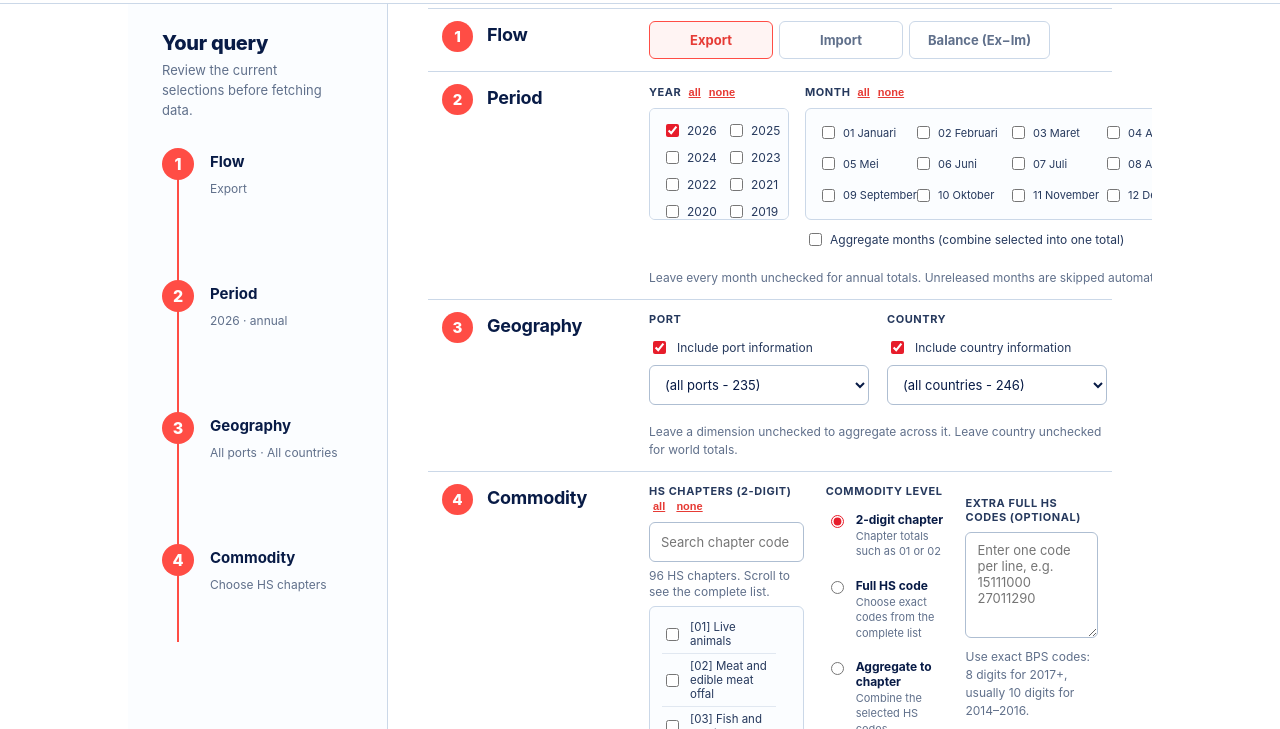
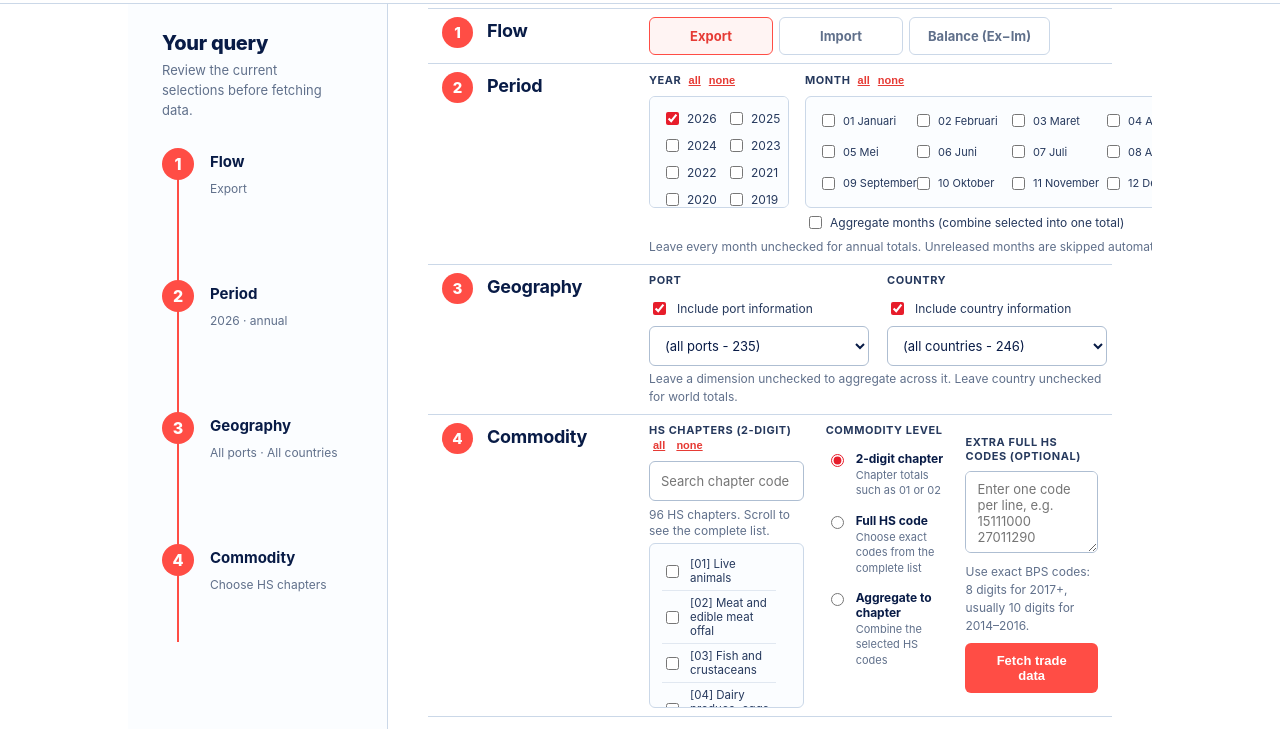
Before and after one commit to hengkykurniawan/bps_trade, a website: page index.html in a window 1280 px wide. Shown: the part 67-796 px from the top of the page. Drawn offline with nearby package versions, Linux system fonts and the light colour scheme.

Commit message:
Fit trade form within one screen

```diff
--- a/docs/styles.css
+++ b/docs/styles.css
@@ -77,7 +77,7 @@ nav a::before {
   width: 80%;
   max-width: 80%;
   margin: 0 auto;
-  min-height: calc(100vh - 70px);
+  min-height: calc(100vh - 108px);
 }
 .app-shell.master-mode { grid-template-columns: minmax(0, 1fr); }
 .app-shell.master-mode .query-rail { display: none; }
@@ -203,7 +203,7 @@ button.linkbtn { min-height: 0; color: var(--coral-dark); font-size: 11px; }
   display: grid;
   grid-template-columns: 185px minmax(0, 1fr);
   gap: 22px;
-  padding: 12px 14px;
+  padding: 8px 14px;
   border-bottom: 1px solid var(--rule);
 }
 .step-heading { display: flex; align-items: start; gap: 14px; }
@@ -239,29 +239,30 @@ button.linkbtn { min-height: 0; color: var(--coral-dark); font-size: 11px; }
 .segmented input:checked + span { border-color: var(--coral); background: #fff4f3; color: var(--coral-dark); }
 
 h3 { margin: 0 0 8px; color: var(--ink-soft); font-size: 11px; letter-spacing: .55px; }
-.period-grid { display: grid; grid-template-columns: minmax(140px,.35fr) minmax(400px,1.65fr); gap: 16px; }
+.period-grid { display: grid; grid-template-columns: minmax(140px,.35fr) minmax(400px,1.65fr); column-gap: 16px; row-gap: 4px; }
 .period-grid .scroll { height: 112px; max-height: 112px; display: grid; gap: 0 6px; }
 .period-grid #years { grid-template-columns: repeat(2, minmax(58px, 1fr)); }
 .period-grid #monthsbox { grid-template-columns: repeat(4, minmax(0, 1fr)); }
 .period-grid label.opt { gap: 5px; }
 .period-grid #monthsbox label.opt { font-size: 11px; white-space: nowrap; }
+.period-grid > div:nth-child(2) > label.opt { margin-top: 3px !important; padding-block: 2px; }
 .period-help, .geo-help { grid-column: 1 / -1; margin: 0; }
 .scroll { border-radius: 6px; background: var(--sea-25); border-color: var(--rule); }
 .opt { color: var(--ink-soft); font-size: 12px; }
 
-.geo-grid { display: grid; grid-template-columns: repeat(2, minmax(220px, 1fr)); gap: 18px; }
-.commodity-grid { display: grid; grid-template-columns: minmax(0, 1.05fr) minmax(0, .8fr) minmax(0, .9fr); gap: 22px; }
+.geo-grid { display: grid; grid-template-columns: repeat(2, minmax(220px, 1fr)); column-gap: 18px; row-gap: 4px; }
+.commodity-grid { display: grid; grid-template-columns: minmax(0, 1.05fr) minmax(0, .8fr) minmax(0, .9fr); column-gap: 22px; row-gap: 10px; }
 .chapter-picker { min-width: 0; width: 100%; }
 .chapter-picker #hsfilter { width: 100%; margin: 0 0 6px; }
-.commodity-list-note { min-height: 30px; margin: 0 0 6px; line-height: 1.35; }
-.chapters { width: 100%; min-width: 0; height: clamp(250px, 34vh, 340px); max-height: none !important; display: block; overflow-y: scroll; scrollbar-gutter: stable; overscroll-behavior: contain; }
+.commodity-list-note { min-height: 20px; margin: 0 0 4px; line-height: 1.35; }
+.chapters { width: 100%; min-width: 0; height: clamp(165px, 19vh, 195px); max-height: none !important; display: block; overflow-y: scroll; scrollbar-gutter: stable; overscroll-behavior: contain; }
 .chapters label.opt { min-width: 0; font-size: 11.5px; padding: 5px 0; border-bottom: 1px solid var(--rule-soft); white-space: normal; overflow-wrap: anywhere; }
-.level-option { align-items: start; gap: 9px; margin: 0 0 10px; }
+.level-option { align-items: start; gap: 9px; margin: 0 0 6px; }
 .level-option span { display: grid; gap: 2px; }
 .level-option b { color: var(--ink); font-size: 12px; }
 .level-option small { color: var(--muted); font-size: 11px; line-height: 1.4; }
-.extra-codes textarea { min-height: 106px; height: 106px; }
-.query-actions { display: flex; gap: 8px; margin-top: 14px; }
+.extra-codes textarea { min-height: 82px; height: 82px; }
+.query-actions { display: flex; gap: 8px; margin-top: 8px; }
 .query-actions .primary { flex: 1; }
 .progress-row { display: grid; grid-template-columns: auto minmax(100px,1fr) auto; gap: 14px; align-items: center; min-height: 44px; padding: 0 14px; border-bottom: 1px solid var(--rule); font-size: 11px; }
 #bar { display: block; height: 7px; margin: 0; background: var(--sea-100); }
@@ -313,7 +314,7 @@ h3 { margin: 0 0 8px; color: var(--ink-soft); font-size: 11px; letter-spacing: .
 th { background: var(--sea-50); color: var(--ink); }
 th, td { border-color: var(--rule-soft); padding: 8px 10px; }
 
-footer { width: 80%; margin: 0 auto; padding: 18px 40px 24px 300px; color: var(--muted); font-size: 11px; text-align: center; }
+footer { width: 80%; margin: 0 auto; padding: 10px 40px 12px 300px; color: var(--muted); font-size: 11px; text-align: center; }
 
 @media (max-width: 1120px) {
   header .shell, .app-shell, footer { width: 100%; max-width: 100%; }
@@ -342,6 +343,7 @@ footer { width: 80%; margin: 0 auto; padding: 18px 40px 24px 300px; color: var(-
   .header-copy p { max-width: none; white-space: normal; }
   .header-right { min-width: 0; }
   .app-shell { display: block; }
+  .app-shell { min-height: auto; }
   .query-rail { border: 0; border-bottom: 1px solid var(--rule); padding: 14px 20px; }
   .rail-sticky { position: static; }
   .rail-title { font-size: 14px; }
@@ -367,6 +369,9 @@ footer { width: 80%; margin: 0 auto; padding: 18px 40px 24px 300px; color: var(-
   .period-grid, .geo-grid, .commodity-grid { grid-template-columns: 1fr; }
   .extra-codes { grid-column: auto; }
   .period-grid .scroll, .period-grid #monthsbox { grid-template-columns: repeat(2, minmax(90px, 1fr)); }
+  .period-grid, .geo-grid, .commodity-grid { row-gap: 14px; }
+  .chapters { height: clamp(250px, 34vh, 340px); }
+  .extra-codes textarea { min-height: 106px; height: 106px; }
   .vizgrid { grid-template-columns: 1fr; }
   .viz.balance-mode .vizgrid { grid-template-columns: 1fr; }
   .viz.balance-mode .vizgrid > div:first-child { grid-column: auto; }
--- a/site/site.css
+++ b/site/site.css
@@ -76,7 +76,7 @@ nav a::before {
   width: 80%;
   max-width: 80%;
   margin: 0 auto;
-  min-height: calc(100vh - 70px);
+  min-height: calc(100vh - 108px);
 }
 .app-shell.master-mode { grid-template-columns: minmax(0, 1fr); }
 .app-shell.master-mode .query-rail { display: none; }
@@ -202,7 +202,7 @@ button.linkbtn { min-height: 0; color: var(--coral-dark); font-size: 11px; }
   display: grid;
   grid-template-columns: 185px minmax(0, 1fr);
   gap: 22px;
-  padding: 12px 14px;
+  padding: 8px 14px;
   border-bottom: 1px solid var(--rule);
 }
 .step-heading { display: flex; align-items: start; gap: 14px; }
@@ -238,29 +238,30 @@ button.linkbtn { min-height: 0; color: var(--coral-dark); font-size: 11px; }
 .segmented input:checked + span { border-color: var(--coral); background: #fff4f3; color: var(--coral-dark); }
 
 h3 { margin: 0 0 8px; color: var(--ink-soft); font-size: 11px; letter-spacing: .55px; }
-.period-grid { display: grid; grid-template-columns: minmax(140px,.35fr) minmax(400px,1.65fr); gap: 16px; }
+.period-grid { display: grid; grid-template-columns: minmax(140px,.35fr) minmax(400px,1.65fr); column-gap: 16px; row-gap: 4px; }
 .period-grid .scroll { height: 112px; max-height: 112px; display: grid; gap: 0 6px; }
 .period-grid #years { grid-template-columns: repeat(2, minmax(58px, 1fr)); }
 .period-grid #monthsbox { grid-template-columns: repeat(4, minmax(0, 1fr)); }
 .period-grid label.opt { gap: 5px; }
 .period-grid #monthsbox label.opt { font-size: 11px; white-space: nowrap; }
+.period-grid > div:nth-child(2) > label.opt { margin-top: 3px !important; padding-block: 2px; }
 .period-help, .geo-help { grid-column: 1 / -1; margin: 0; }
 .scroll { border-radius: 6px; background: var(--sea-25); border-color: var(--rule); }
 .opt { color: var(--ink-soft); font-size: 12px; }
 
-.geo-grid { display: grid; grid-template-columns: repeat(2, minmax(220px, 1fr)); gap: 18px; }
-.commodity-grid { display: grid; grid-template-columns: minmax(0, 1.05fr) minmax(0, .8fr) minmax(0, .9fr); gap: 22px; }
+.geo-grid { display: grid; grid-template-columns: repeat(2, minmax(220px, 1fr)); column-gap: 18px; row-gap: 4px; }
+.commodity-grid { display: grid; grid-template-columns: minmax(0, 1.05fr) minmax(0, .8fr) minmax(0, .9fr); column-gap: 22px; row-gap: 10px; }
 .chapter-picker { min-width: 0; width: 100%; }
 .chapter-picker #hsfilter { width: 100%; margin: 0 0 6px; }
-.commodity-list-note { min-height: 30px; margin: 0 0 6px; line-height: 1.35; }
-.chapters { width: 100%; min-width: 0; height: clamp(250px, 34vh, 340px); max-height: none !important; display: block; overflow-y: scroll; scrollbar-gutter: stable; overscroll-behavior: contain; }
+.commodity-list-note { min-height: 20px; margin: 0 0 4px; line-height: 1.35; }
+.chapters { width: 100%; min-width: 0; height: clamp(165px, 19vh, 195px); max-height: none !important; display: block; overflow-y: scroll; scrollbar-gutter: stable; overscroll-behavior: contain; }
 .chapters label.opt { min-width: 0; font-size: 11.5px; padding: 5px 0; border-bottom: 1px solid var(--rule-soft); white-space: normal; overflow-wrap: anywhere; }
-.level-option { align-items: start; gap: 9px; margin: 0 0 10px; }
+.level-option { align-items: start; gap: 9px; margin: 0 0 6px; }
 .level-option span { display: grid; gap: 2px; }
 .level-option b { color: var(--ink); font-size: 12px; }
 .level-option small { color: var(--muted); font-size: 11px; line-height: 1.4; }
-.extra-codes textarea { min-height: 106px; height: 106px; }
-.query-actions { display: flex; gap: 8px; margin-top: 14px; }
+.extra-codes textarea { min-height: 82px; height: 82px; }
+.query-actions { display: flex; gap: 8px; margin-top: 8px; }
 .query-actions .primary { flex: 1; }
 .progress-row { display: grid; grid-template-columns: auto minmax(100px,1fr) auto; gap: 14px; align-items: center; min-height: 44px; padding: 0 14px; border-bottom: 1px solid var(--rule); font-size: 11px; }
 #bar { display: block; height: 7px; margin: 0; background: var(--sea-100); }
@@ -312,7 +313,7 @@ h3 { margin: 0 0 8px; color: var(--ink-soft); font-size: 11px; letter-spacing: .
 th { background: var(--sea-50); color: var(--ink); }
 th, td { border-color: var(--rule-soft); padding: 8px 10px; }
 
-footer { width: 80%; margin: 0 auto; padding: 18px 40px 24px 300px; color: var(--muted); font-size: 11px; text-align: center; }
+footer { width: 80%; margin: 0 auto; padding: 10px 40px 12px 300px; color: var(--muted); font-size: 11px; text-align: center; }
 
 @media (max-width: 1120px) {
   header .shell, .app-shell, footer { width: 100%; max-width: 100%; }
@@ -341,6 +342,7 @@ footer { width: 80%; margin: 0 auto; padding: 18px 40px 24px 300px; color: var(-
   .header-copy p { max-width: none; white-space: normal; }
   .header-right { min-width: 0; }
   .app-shell { display: block; }
+  .app-shell { min-height: auto; }
   .query-rail { border: 0; border-bottom: 1px solid var(--rule); padding: 14px 20px; }
   .rail-sticky { position: static; }
   .rail-title { font-size: 14px; }
@@ -366,6 +368,9 @@ footer { width: 80%; margin: 0 auto; padding: 18px 40px 24px 300px; color: var(-
   .period-grid, .geo-grid, .commodity-grid { grid-template-columns: 1fr; }
   .extra-codes { grid-column: auto; }
   .period-grid .scroll, .period-grid #monthsbox { grid-template-columns: repeat(2, minmax(90px, 1fr)); }
+  .period-grid, .geo-grid, .commodity-grid { row-gap: 14px; }
+  .chapters { height: clamp(250px, 34vh, 340px); }
+  .extra-codes textarea { min-height: 106px; height: 106px; }
   .vizgrid { grid-template-columns: 1fr; }
   .viz.balance-mode .vizgrid { grid-template-columns: 1fr; }
   .viz.balance-mode .vizgrid > div:first-child { grid-column: auto; }
--- a/styles.css
+++ b/styles.css
@@ -77,7 +77,7 @@ nav a::before {
   width: 80%;
   max-width: 80%;
   margin: 0 auto;
-  min-height: calc(100vh - 70px);
+  min-height: calc(100vh - 108px);
 }
 .app-shell.master-mode { grid-template-columns: minmax(0, 1fr); }
 .app-shell.master-mode .query-rail { display: none; }
@@ -203,7 +203,7 @@ button.linkbtn { min-height: 0; color: var(--coral-dark); font-size: 11px; }
   display: grid;
   grid-template-columns: 185px minmax(0, 1fr);
   gap: 22px;
-  padding: 12px 14px;
+  padding: 8px 14px;
   border-bottom: 1px solid var(--rule);
 }
 .step-heading { display: flex; align-items: start; gap: 14px; }
@@ -239,29 +239,30 @@ button.linkbtn { min-height: 0; color: var(--coral-dark); font-size: 11px; }
 .segmented input:checked + span { border-color: var(--coral); background: #fff4f3; color: var(--coral-dark); }
 
 h3 { margin: 0 0 8px; color: var(--ink-soft); font-size: 11px; letter-spacing: .55px; }
-.period-grid { display: grid; grid-template-columns: minmax(140px,.35fr) minmax(400px,1.65fr); gap: 16px; }
+.period-grid { display: grid; grid-template-columns: minmax(140px,.35fr) minmax(400px,1.65fr); column-gap: 16px; row-gap: 4px; }
 .period-grid .scroll { height: 112px; max-height: 112px; display: grid; gap: 0 6px; }
 .period-grid #years { grid-template-columns: repeat(2, minmax(58px, 1fr)); }
 .period-grid #monthsbox { grid-template-columns: repeat(4, minmax(0, 1fr)); }
 .period-grid label.opt { gap: 5px; }
 .period-grid #monthsbox label.opt { font-size: 11px; white-space: nowrap; }
+.period-grid > div:nth-child(2) > label.opt { margin-top: 3px !important; padding-block: 2px; }
 .period-help, .geo-help { grid-column: 1 / -1; margin: 0; }
 .scroll { border-radius: 6px; background: var(--sea-25); border-color: var(--rule); }
 .opt { color: var(--ink-soft); font-size: 12px; }
 
-.geo-grid { display: grid; grid-template-columns: repeat(2, minmax(220px, 1fr)); gap: 18px; }
-.commodity-grid { display: grid; grid-template-columns: minmax(0, 1.05fr) minmax(0, .8fr) minmax(0, .9fr); gap: 22px; }
+.geo-grid { display: grid; grid-template-columns: repeat(2, minmax(220px, 1fr)); column-gap: 18px; row-gap: 4px; }
+.commodity-grid { display: grid; grid-template-columns: minmax(0, 1.05fr) minmax(0, .8fr) minmax(0, .9fr); column-gap: 22px; row-gap: 10px; }
 .chapter-picker { min-width: 0; width: 100%; }
 .chapter-picker #hsfilter { width: 100%; margin: 0 0 6px; }
-.commodity-list-note { min-height: 30px; margin: 0 0 6px; line-height: 1.35; }
-.chapters { width: 100%; min-width: 0; height: clamp(250px, 34vh, 340px); max-height: none !important; display: block; overflow-y: scroll; scrollbar-gutter: stable; overscroll-behavior: contain; }
+.commodity-list-note { min-height: 20px; margin: 0 0 4px; line-height: 1.35; }
+.chapters { width: 100%; min-width: 0; height: clamp(165px, 19vh, 195px); max-height: none !important; display: block; overflow-y: scroll; scrollbar-gutter: stable; overscroll-behavior: contain; }
 .chapters label.opt { min-width: 0; font-size: 11.5px; padding: 5px 0; border-bottom: 1px solid var(--rule-soft); white-space: normal; overflow-wrap: anywhere; }
-.level-option { align-items: start; gap: 9px; margin: 0 0 10px; }
+.level-option { align-items: start; gap: 9px; margin: 0 0 6px; }
 .level-option span { display: grid; gap: 2px; }
 .level-option b { color: var(--ink); font-size: 12px; }
 .level-option small { color: var(--muted); font-size: 11px; line-height: 1.4; }
-.extra-codes textarea { min-height: 106px; height: 106px; }
-.query-actions { display: flex; gap: 8px; margin-top: 14px; }
+.extra-codes textarea { min-height: 82px; height: 82px; }
+.query-actions { display: flex; gap: 8px; margin-top: 8px; }
 .query-actions .primary { flex: 1; }
 .progress-row { display: grid; grid-template-columns: auto minmax(100px,1fr) auto; gap: 14px; align-items: center; min-height: 44px; padding: 0 14px; border-bottom: 1px solid var(--rule); font-size: 11px; }
 #bar { display: block; height: 7px; margin: 0; background: var(--sea-100); }
@@ -313,7 +314,7 @@ h3 { margin: 0 0 8px; color: var(--ink-soft); font-size: 11px; letter-spacing: .
 th { background: var(--sea-50); color: var(--ink); }
 th, td { border-color: var(--rule-soft); padding: 8px 10px; }
 
-footer { width: 80%; margin: 0 auto; padding: 18px 40px 24px 300px; color: var(--muted); font-size: 11px; text-align: center; }
+footer { width: 80%; margin: 0 auto; padding: 10px 40px 12px 300px; color: var(--muted); font-size: 11px; text-align: center; }
 
 @media (max-width: 1120px) {
   header .shell, .app-shell, footer { width: 100%; max-width: 100%; }
@@ -342,6 +343,7 @@ footer { width: 80%; margin: 0 auto; padding: 18px 40px 24px 300px; color: var(-
   .header-copy p { max-width: none; white-space: normal; }
   .header-right { min-width: 0; }
   .app-shell { display: block; }
+  .app-shell { min-height: auto; }
   .query-rail { border: 0; border-bottom: 1px solid var(--rule); padding: 14px 20px; }
   .rail-sticky { position: static; }
   .rail-title { font-size: 14px; }
@@ -367,6 +369,9 @@ footer { width: 80%; margin: 0 auto; padding: 18px 40px 24px 300px; color: var(-
   .period-grid, .geo-grid, .commodity-grid { grid-template-columns: 1fr; }
   .extra-codes { grid-column: auto; }
   .period-grid .scroll, .period-grid #monthsbox { grid-template-columns: repeat(2, minmax(90px, 1fr)); }
+  .period-grid, .geo-grid, .commodity-grid { row-gap: 14px; }
+  .chapters { height: clamp(250px, 34vh, 340px); }
+  .extra-codes textarea { min-height: 106px; height: 106px; }
   .vizgrid { grid-template-columns: 1fr; }
   .viz.balance-mode .vizgrid { grid-template-columns: 1fr; }
   .viz.balance-mode .vizgrid > div:first-child { grid-column: auto; }
```
Also changed, not shown: docs/index.html (+1 -1 lines), index.html (+1 -1 lines), site/index.html (+1 -1 lines).
